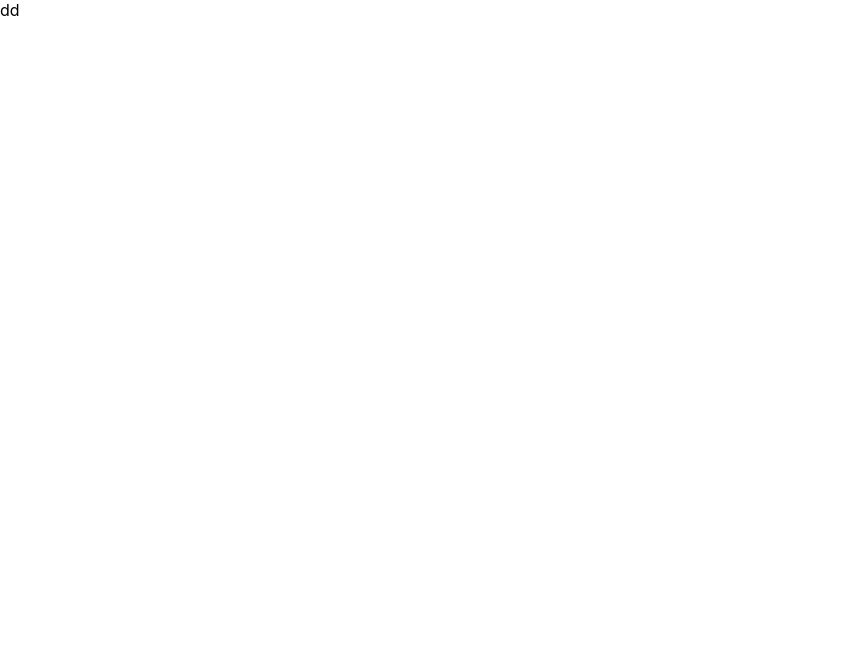
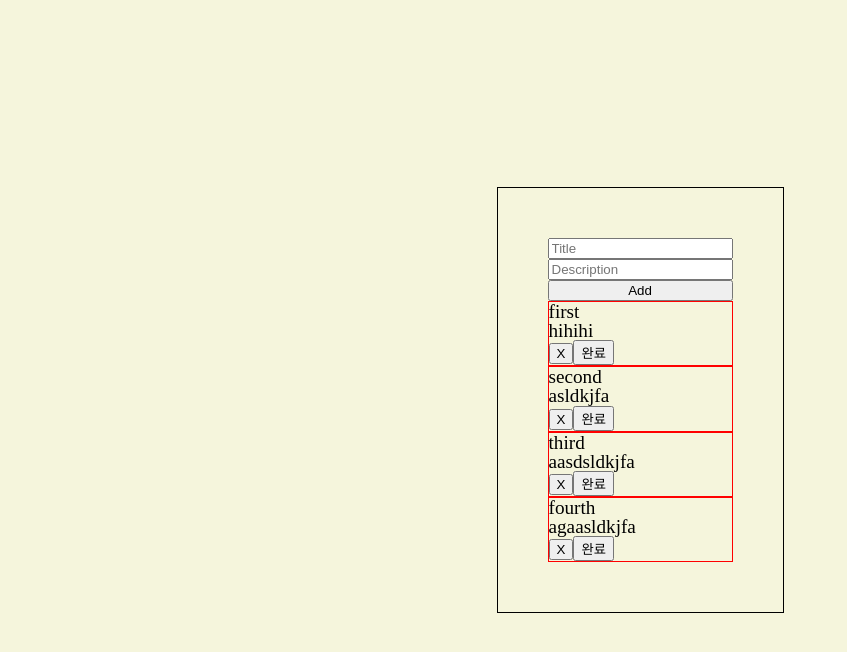
Before and after one commit to Haru-Im/React-TS-TodoList, a React (Create React App) app: page / in a window 1280 px wide. Shown: the top 652 px of the page, without its empty margins (0-847 px from the left). Built offline with nearby package versions, Linux system fonts and the light colour scheme.

Commit message:
Basic CRUD operations completed

```diff
--- a/package.json
+++ b/package.json
@@ -10,9 +10,12 @@
     "@types/node": "^16.7.13",
     "@types/react": "^18.0.0",
     "@types/react-dom": "^18.0.0",
+    "@types/styled-components": "^5.1.26",
     "react": "^18.2.0",
     "react-dom": "^18.2.0",
     "react-scripts": "5.0.1",
+    "styled-components": "^6.0.0-rc.5",
+    "styled-reset": "^4.4.7",
     "typescript": "^4.4.2",
     "web-vitals": "^2.1.0"
   },
--- a/src/App.tsx
+++ b/src/App.tsx
@@ -1,7 +1,12 @@
-import "./App.css";
+import React from "react";
+import { GlobalStyle } from "./styles";
+import { TodoList } from "./components/TodoList";
 
-function App() {
-  return <div>dd</div>;
-}
-
-export default App;
+export const App: React.FC = () => {
+  return (
+    <React.Fragment>
+      <GlobalStyle />
+      <TodoList />
+    </React.Fragment>
+  );
+};
--- /dev/null
+++ b/src/components/TodoList.tsx
@@ -0,0 +1,80 @@
+import { useState } from "react";
+
+const todoList = [
+  { id: 0, title: "first", desc: "hihihi", isDone: false },
+  { id: 1, title: "second", desc: "asldkjfa", isDone: false },
+  { id: 3, title: "third", desc: "aasdsldkjfa", isDone: false },
+  { id: 4, title: "fourth", desc: "agaasldkjfa", isDone: false },
+];
+
+type Todo = {
+  id: number;
+  title: string;
+  desc: string;
+  isDone: boolean;
+};
+
+export const TodoList: React.FC = () => {
+  const [todos, setTodos] = useState(todoList);
+  const [newTitle, setNewTitle] = useState<string>("");
+  const [newDesc, setNewDesc] = useState<string>("");
+
+  const handleAdd = () => {
+    if (newTitle.trim().length !== 0 && newDesc.trim().length !== 0) {
+      setTodos([
+        ...todos,
+        {
+          id: Number(new Date()),
+          title: newTitle,
+          desc: newDesc,
+          isDone: false,
+        },
+      ]);
+      setNewTitle("");
+      setNewDesc("");
+      return;
+    } else {
+      alert("The message field cannot be empty.");
+      return;
+    }
+  };
+
+  const handleDelete = (id: number) => {
+    setTodos(todos.filter((e) => e.id !== id));
+  };
+
+  const handleToggleStatus = (e: Todo) => {
+    const changedStatus = { ...e, isDone: e.isDone ? false : true };
+    setTodos(todos.map((todo) => (todo.id === e.id ? changedStatus : todo)));
+  };
+
+  return (
+    <div style={{ display: "flex", padding: 50, border: "1px solid black" }}>
+      <div style={{ display: "flex", flexDirection: "column" }}>
+        <input
+          value={newTitle}
+          onChange={(e) => setNewTitle(e.target.value)}
+          placeholder="Title"
+        />
+        <input
+          value={newDesc}
+          onChange={(e) => setNewDesc(e.target.value)}
+          placeholder="Description"
+        />
+        <button onClick={handleAdd}>Add</button>
+        {todos.map((e) => {
+          return (
+            <div key={e.id} style={{ border: "1px solid red" }}>
+              <h2>{e.title}</h2>
+              <p>{e.desc}</p>
+              <button onClick={() => handleDelete(e.id)}>X</button>
+              <button onClick={() => handleToggleStatus(e)}>
+                {e.isDone ? "취소" : "완료"}
+              </button>
+            </div>
+          );
+        })}
+      </div>
+    </div>
+  );
+};
--- /dev/null
+++ b/src/styles/globalStyle.tsx
@@ -0,0 +1,41 @@
+import { createGlobalStyle } from "styled-components";
+import reset from "styled-reset";
+
+export const GlobalStyle = createGlobalStyle`
+    ${reset}
+
+    :root {
+        --color-bg : beige;
+    }
+
+    *, *::before, *::after {
+        box-sizing: border-box;
+    }
+
+    html {
+        height : 100%;
+    }
+
+    body {
+        display: flex;
+        justify-content: center;
+        align-items: center;
+
+        margin: 0;
+
+        width: 100vw;
+        height : 100vh;
+        font-size: 1.2rem;
+        background-color: var(--color-bg);
+
+    }
+
+    #app {
+        display: flex;
+        max-width: 400px;
+        height: 100%;
+        background-color: var(--color-bg);
+        overflow-y: auto;
+        padding: 1.5rem;
+    }
+`;
--- /dev/null
+++ b/src/styles/index.ts
@@ -0,0 +1 @@
+export * from "./globalStyle";
```
Also changed, not shown: src/index.tsx (+6 -6 lines), 1 other file (tests, documents, lock files or other folders).
